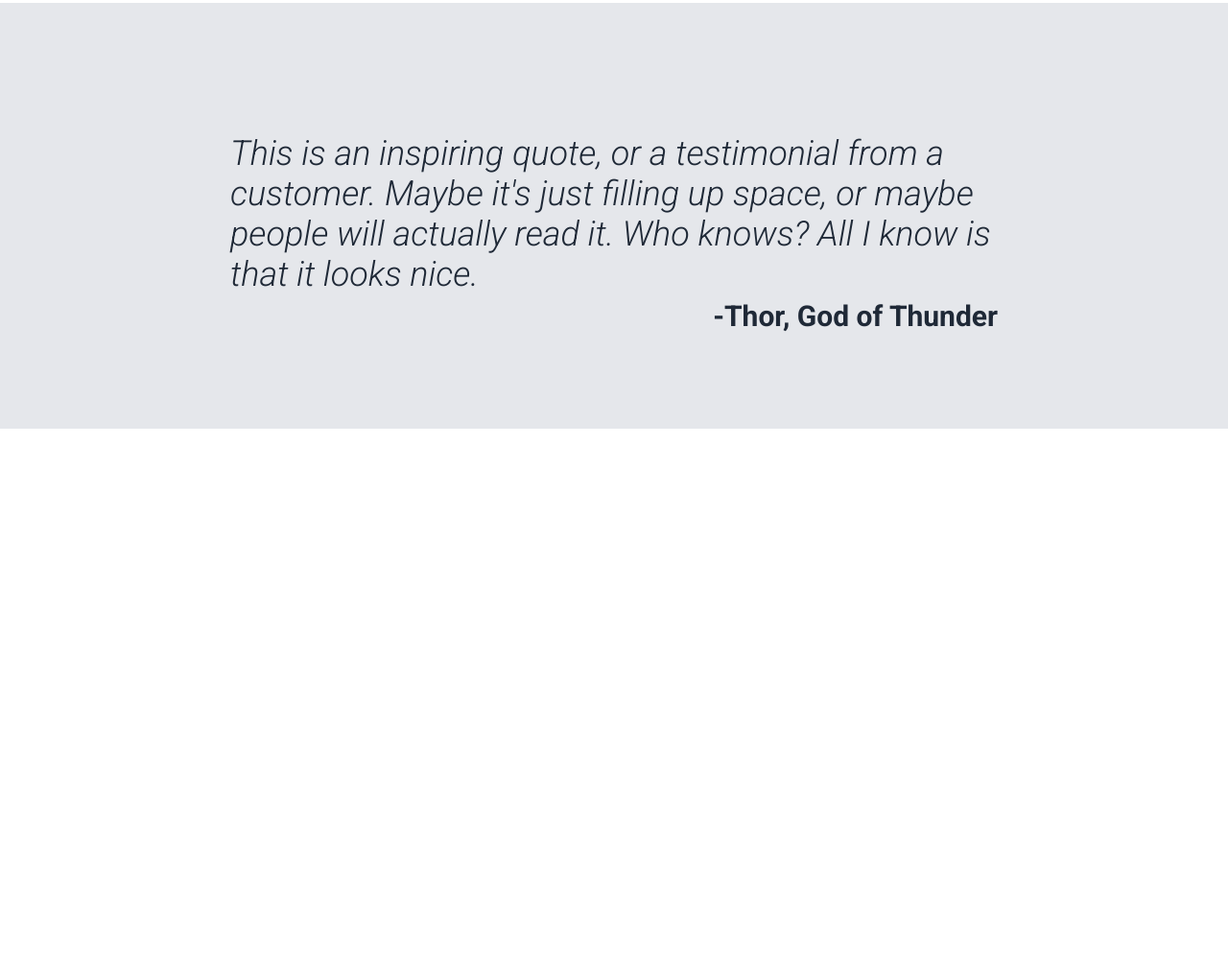
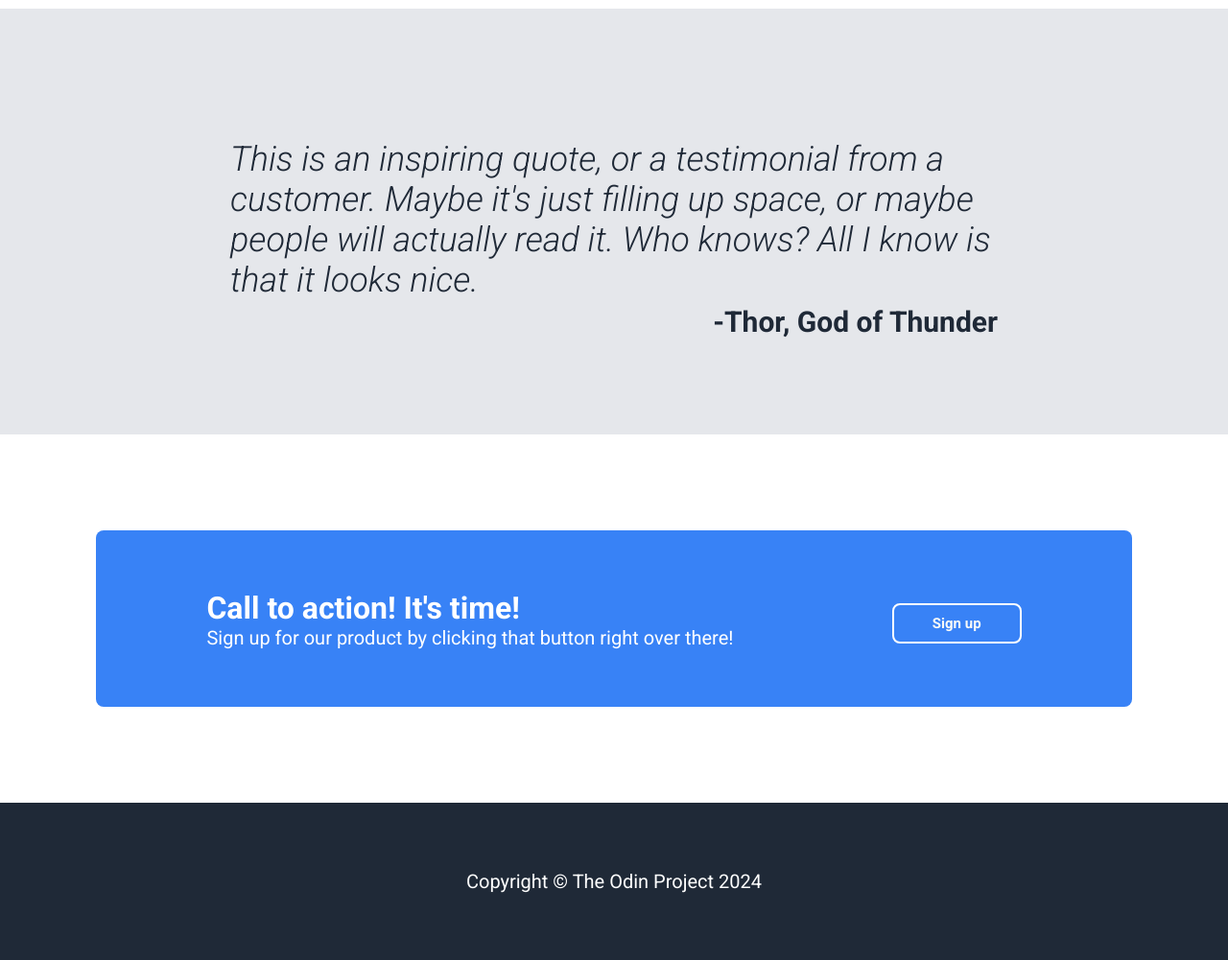
Before and after one commit to leoncol/landing-page, a plain HTML site: page index.html in a window 1280 px wide. Shown: the part 1010-2011 px from the top of the page at 96% size. Before the commit the page ends 1457 px from the top, so only its background shows below. Drawn offline with Linux system fonts and the light colour scheme.

Commit message:
Finish landing page
Finished landing page, last section and footer added.

```diff
--- a/index.html
+++ b/index.html
@@ -61,6 +61,17 @@
       <p class="sign">-Thor, God of Thunder</p>
     </div>
   </div>
+<div class="hero4">
+  <div class="signup">
+  <div class="third-text">
+  <h1 class="third-title">Call to action! It's time!</h1>
+  <p class="third-content">Sign up for our product by clicking that button right over there!</p>
+  </div>
+  <button class="second-button"><strong>Sign up</strong></button>
+    </div>
+  </div>
+<div class="footer">
+  <p class="footer-text">Copyright © The Odin Project 2024</p>
   </div>
 </body>
 </html>
--- a/styles.css
+++ b/styles.css
@@ -1,3 +1,8 @@
+html {
+    margin: 0;
+    padding: 0;
+}
+
 body {
     display: flex;
     flex-direction: column;
@@ -35,7 +40,14 @@ a {
     background-color: #E5E7EB;
     justify-content: center;
     align-items: center;
+}
 
+.hero4 {
+    background-color: white;
+    display: flex;
+    justify-content: center;
+    align-items: center;
+    padding: 100px 100px;
 }
 
 .first-button {
@@ -48,6 +60,20 @@ a {
     padding: 10px 40px;
     color: #f9faf8;
     font-size: 15px;
+}
+
+.second-button {
+    display: flex;
+    margin-top: 10px;
+    font-family: Roboto, sans-serif;
+    border-style: solid;
+    border-color: white;
+    border-radius: 8px;
+    background: #3882F6;
+    padding: 10px 40px;
+    color: #f9faf8;
+    font-size: 15px;
+
 }
 
 .first-title {
@@ -66,12 +92,31 @@ a {
     justify-content: center;
 }
 
+.third-title {
+    display: flex;
+    margin-bottom: 0;
+    color: white;
+}
+
 .first-text {
     display: flex;
     margin: 0;
     width: 400px;
     font-size: 18px;
     color: #E5E7EB;
+}
+
+.third-text {
+    display: flex;
+    flex-direction: column;
+    align-items: flex-start;
+    justify-content: flex-start;
+}
+
+.third-content {
+    margin-top: 0;
+    font-size: 20px;
+    color: white;
 }
 
 .header {
@@ -128,7 +173,7 @@ a {
 
 .cardshape {
     border-radius: 25px;
-    border: 2px solid #3882F6;
+    border: solid 5px #3882F6;
     width: 200px;
     height: 200px;
     background-color: white;
@@ -172,3 +217,31 @@ a {
     margin: 0;
     color: #1f2937;
 }
+
+.signup {
+    display: flex;
+    border-radius: 8px;
+    background-color: #3882F6;
+    flex: 1;
+    max-width: 1300px;
+    align-items: center;
+    justify-content: space-evenly;
+    gap: 100px;
+    max-width: 1100px;
+    padding: 40px 50px;
+
+}
+
+.footer {
+        background-color: #1f2937;
+        flex-direction: column;
+        display: flex;
+        justify-content: center;
+        align-items: center;
+        padding: 50px 50px;
+    }
+
+.footer-text {
+    color: white;
+    font-size: 20px;
+}
```
Lines whose indentation alone changed are shown as unchanged.
